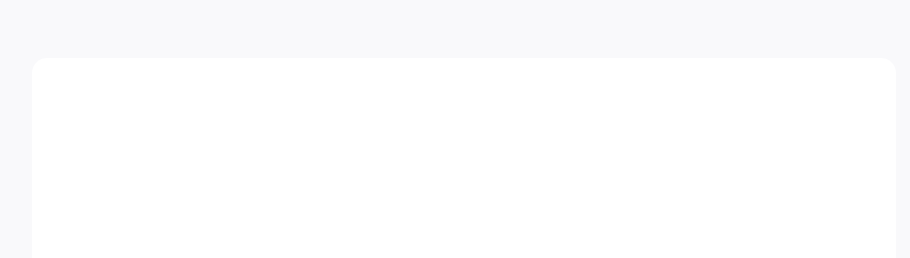
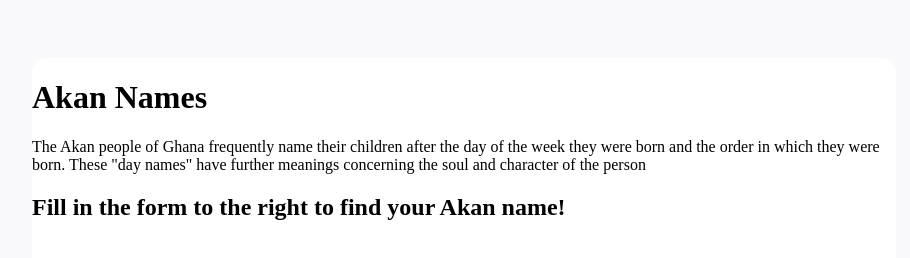
Before and after one commit to victorlomi/Akan-Names, a plain HTML site: page index.html in a window 1280 px wide. Shown: the whole page, without its empty margins (176-1086 px from the left). Drawn offline with Linux system fonts and the light colour scheme.

Commit message:
add left panel html

```diff
--- a/index.html
+++ b/index.html
@@ -8,7 +8,11 @@
 </head>
 <body>
     <main>
-
+        <div class="left-panel">
+            <h1 class="left-title">Akan Names</h1>
+            <p class="left-info">The Akan people of Ghana frequently name their children after the day of the week they were born and the order in which they were born. These "day names" have further meanings concerning the soul and character of the person</p>
+            <h2>Fill in the form to the right to find your Akan name!</h2>
+        </div>
     </main>
     <script src="akan.js"></script>
 </body>
```
